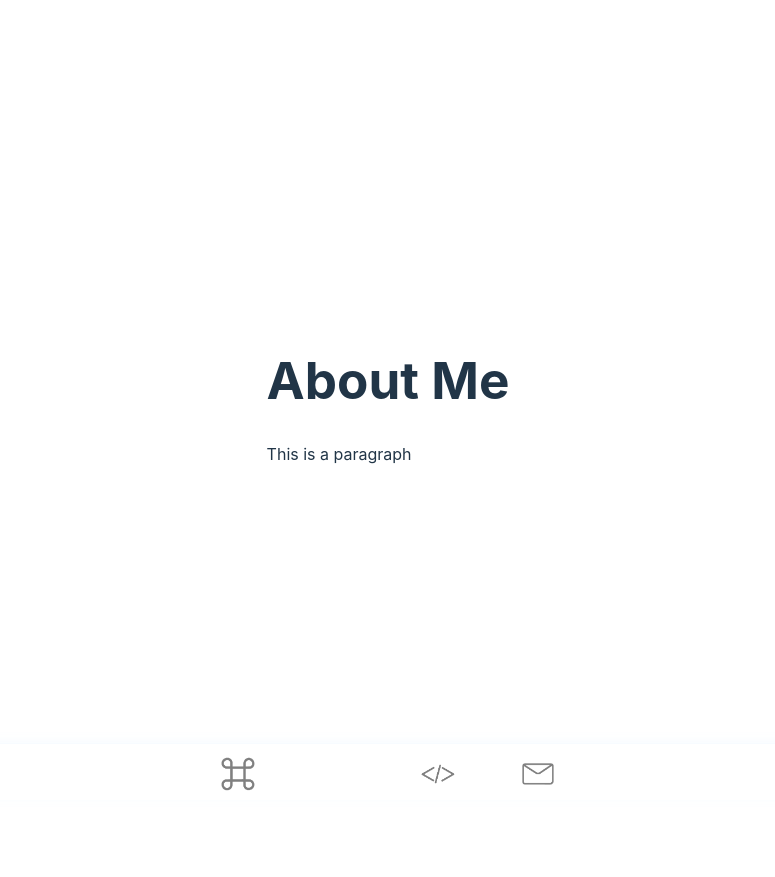
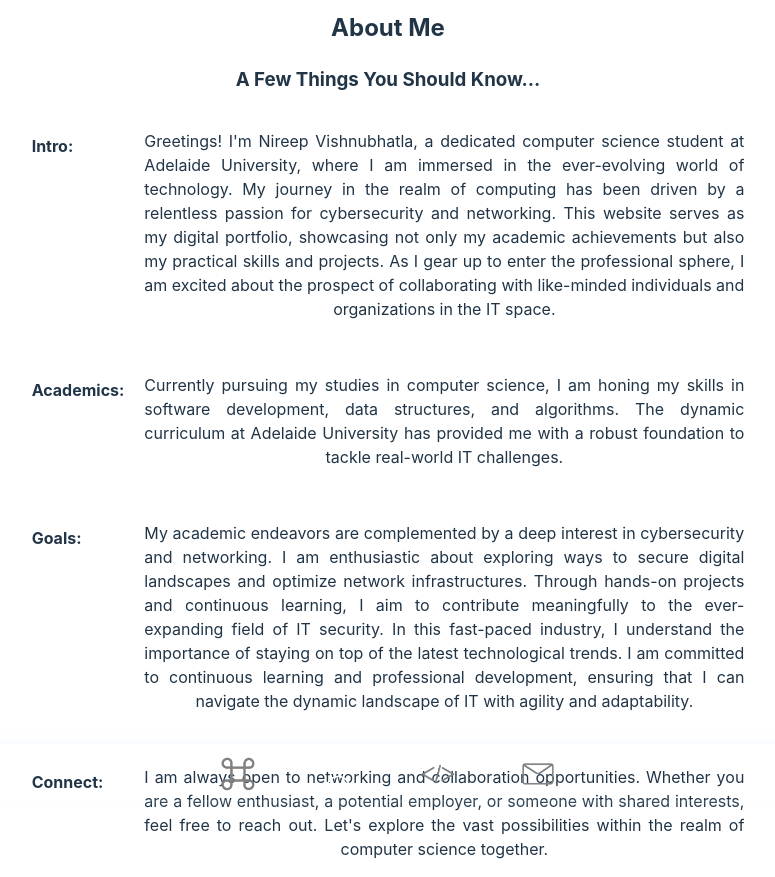
Before and after one commit to NireepV/my_website, a React (Vite) app: page /AboutMe in a window 1280 px wide. Shown: the whole page, without its empty margins (252-1027 px from the left). Before the commit the page ends 800 px from the top, so only its background shows below. Built offline with nearby package versions, Linux system fonts and the light colour scheme.

Commit message:
filled about me page with content and formatted it decently

```diff
--- a/src/pages/AboutMe.jsx
+++ b/src/pages/AboutMe.jsx
@@ -2,9 +2,50 @@ import React from 'react';
 import './style/AboutMe.css'
 const AboutMe = () =>{
   return (
-    <div>
-      <h1>About Me</h1>
-      <p>This is a paragraph</p>
+    <div className='primDiv'>
+      <h2 className='centeredText'>About Me</h2>
+      <h3 className='centeredText'>A Few Things You Should Know...</h3>
+      <div className='txt'>
+        <h4 className='aboutHeadings'>Intro:</h4>
+        <p className='centeredText'>
+          Greetings! I'm Nireep Vishnubhatla, a dedicated computer science student at Adelaide University,
+          where I am immersed in the ever-evolving world of technology. My journey in the realm of computing
+          has been driven by a relentless passion for cybersecurity and networking. This website serves as
+          my digital portfolio, showcasing not only my academic achievements but also my practical skills
+          and projects. As I gear up to enter the professional sphere, I am excited about the prospect of
+          collaborating with like-minded individuals and organizations in the IT space.
+        </p>
+      </div>
+
+      <div className='txt'>
+        <h4 className='aboutHeadings'>Academics:</h4>
+        <p className='centeredText'>
+          Currently pursuing my studies in computer science, I am honing my skills in software development,
+          data structures, and algorithms. The dynamic curriculum at Adelaide University has provided me with a
+          robust foundation to tackle real-world IT challenges.
+        </p>
+      </div>
+
+      <div className='txt'>
+        <h4 className='aboutHeadings'>Goals:</h4>
+        <p className='centeredText'>
+          My academic endeavors are complemented by a deep interest in cybersecurity and networking. I am
+          enthusiastic about exploring ways to secure digital landscapes and optimize network infrastructures.
+          Through hands-on projects and continuous learning, I aim to contribute meaningfully to the ever-expanding
+          field of IT security. In this fast-paced industry, I understand the importance of staying on top of
+          the latest technological trends. I am committed to continuous learning and professional development,
+          ensuring that I can navigate the dynamic landscape of IT with agility and adaptability.
+        </p>
+      </div>
+
+      <div className='txt'>
+        <h4 className='aboutHeadings'>Connect:</h4>
+        <p className='centeredText'>
+          I am always open to networking and collaboration opportunities. Whether you are a fellow enthusiast,
+          a potential employer, or someone with shared interests, feel free to reach out. Let's explore the vast
+          possibilities within the realm of computer science together.
+        </p>
+      </div>
     </div>
   );
 }
--- a/src/pages/style/AboutMe.css
+++ b/src/pages/style/AboutMe.css
@@ -0,0 +1,34 @@
+.primDiv{
+    max-height: 100vh;
+}
+
+#firstP {
+    display: flex;
+    justify-content: center;
+}
+
+.justifiedText {
+    text-align: justify;
+}
+
+h3.justifiedText {
+    font-weight: 200;
+}
+
+p.centeredText {
+    text-align: justify;
+    text-align-last: center;
+    max-width: 600px;
+}
+
+.aboutHeadings {
+    text-align: justify;
+    margin-right: 20px;
+}
+
+.txt {
+    display: flex;
+    justify-content: space-between; /* Optional: Adds some space between the heading and the paragraph */
+    align-items: flex-start; /* Optional: Aligns the heading and the paragraph to the top of the div */
+    margin-bottom: 20px; /* Optional: Adds some space below each section */
+}
```
